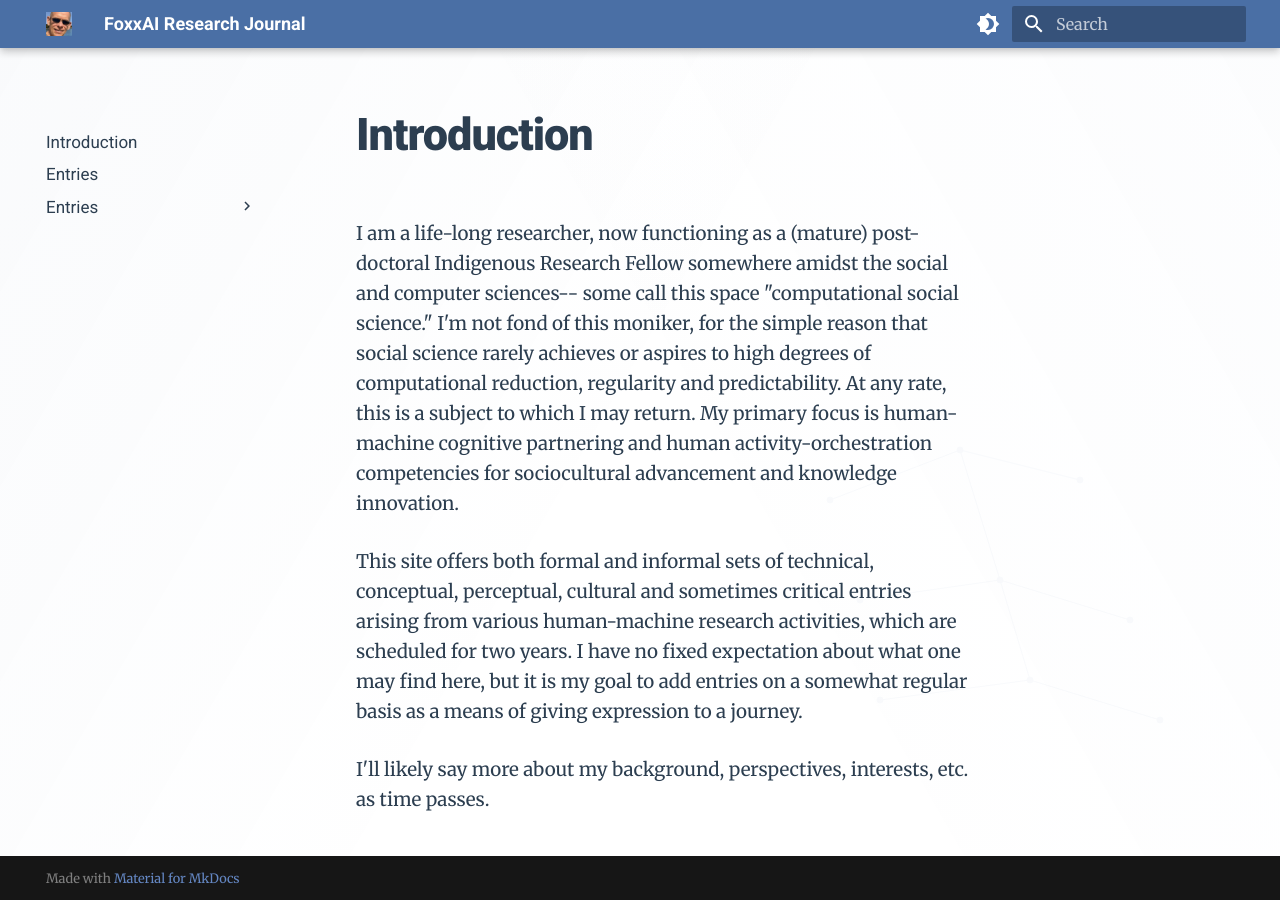
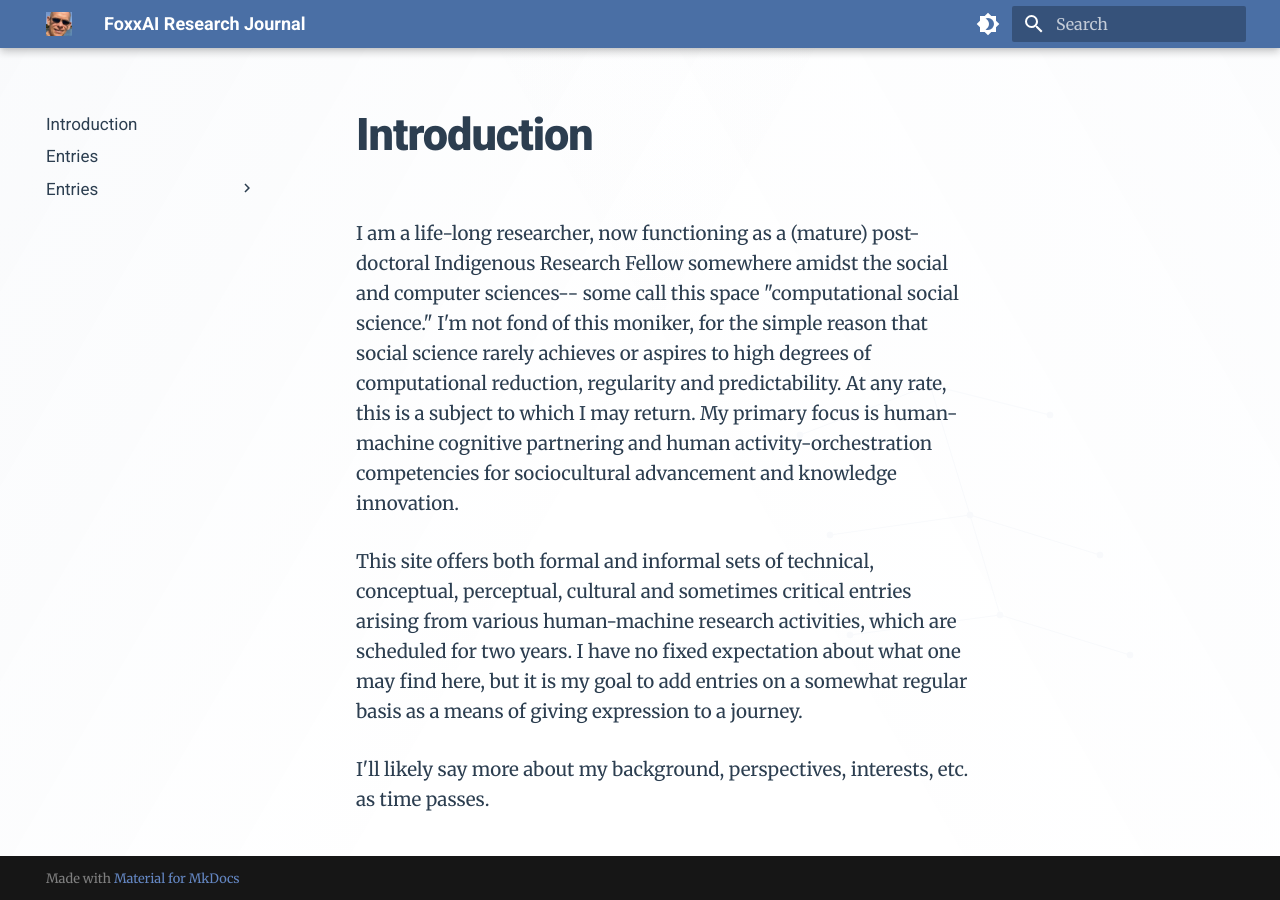
Before and after one commit to Foxxai/foxxai.xyz, an MkDocs documentation site: the page built from docs/index.md, in a window 1280 px wide. Built offline with MkDocs 1.6.1 and Material for MkDocs 9.7.7, drawn with Linux system fonts in a browser that asks for light colours.

Commit message:
Update SVG paths and improve background positioning

```diff
--- a/docs/stylesheets/extra.css
+++ b/docs/stylesheets/extra.css
@@ -133,39 +133,49 @@
 }
 
 /* Add neural network background effect */
-.md-main {
+.md-main__inner {
     position: relative;
-    overflow: hidden;
+}
+
+/* Container for the background */
+.md-content {
+    position: relative;
 }
 
 /* Light mode neural network */
-[data-md-color-scheme="default"] .md-main::after {
+[data-md-color-scheme="default"] .md-content::before {
     content: "";
-    position: fixed;
+    position: absolute;
     bottom: 0;
     right: 0;
     width: 600px;
     height: 600px;
-    background-image: url('../assets/images/neural-network-light.svg');
+    background-image: url('../assets/neural-network-light.svg');
     background-repeat: no-repeat;
     background-position: bottom right;
     pointer-events: none;
-    z-index: -1;
+    z-index: 0;
 }
 
 /* Dark mode neural network */
-[data-md-color-scheme="slate"] .md-main::after {
+[data-md-color-scheme="slate"] .md-content::before {
     content: "";
-    position: fixed;
+    position: absolute;
     bottom: 0;
     right: 0;
     width: 600px;
     height: 600px;
-    background-image: url('../assets/images/neural-network-dark.svg');
+    background-image: url('../assets/neural-network-dark.svg');
     background-repeat: no-repeat;
     background-position: bottom right;
     pointer-events: none;
-    z-index: -1;
+    z-index: 0;
+}
+
+/* Ensure content stays above the background */
+.md-content__inner {
+    position: relative;
+    z-index: 1;
 }
 
 /* Light mode header */
```
